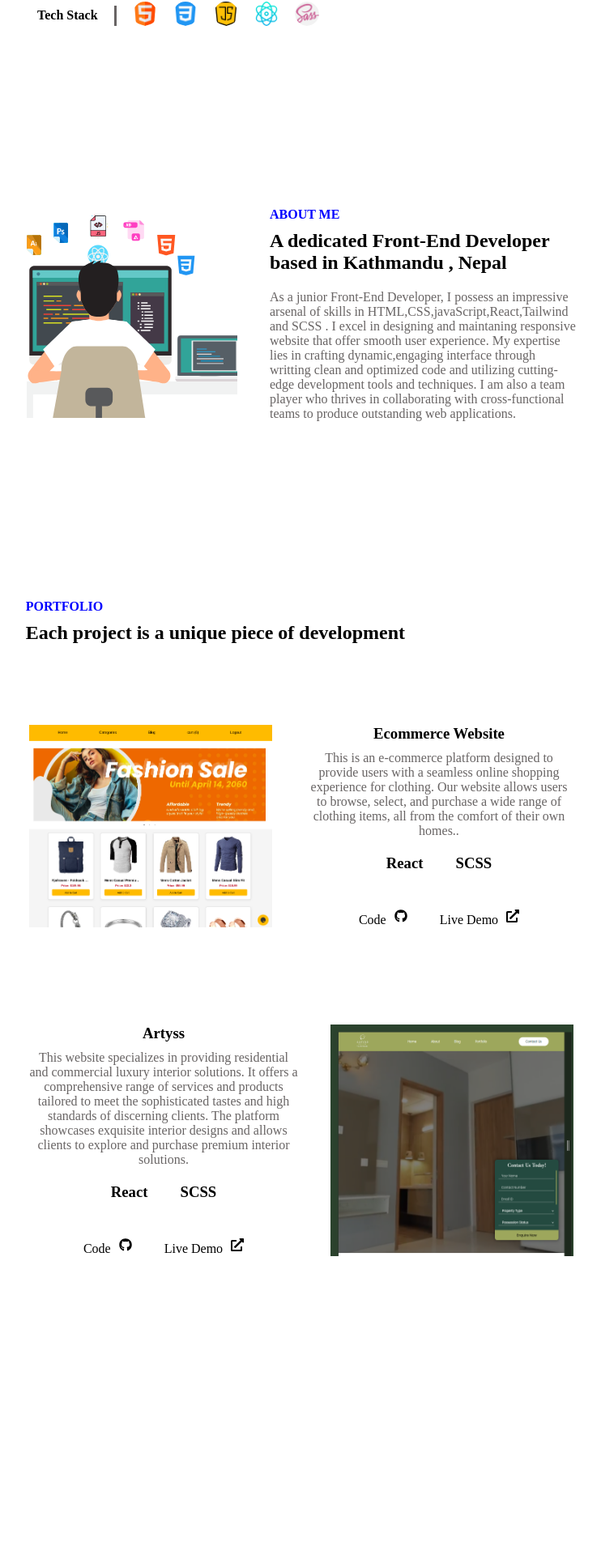
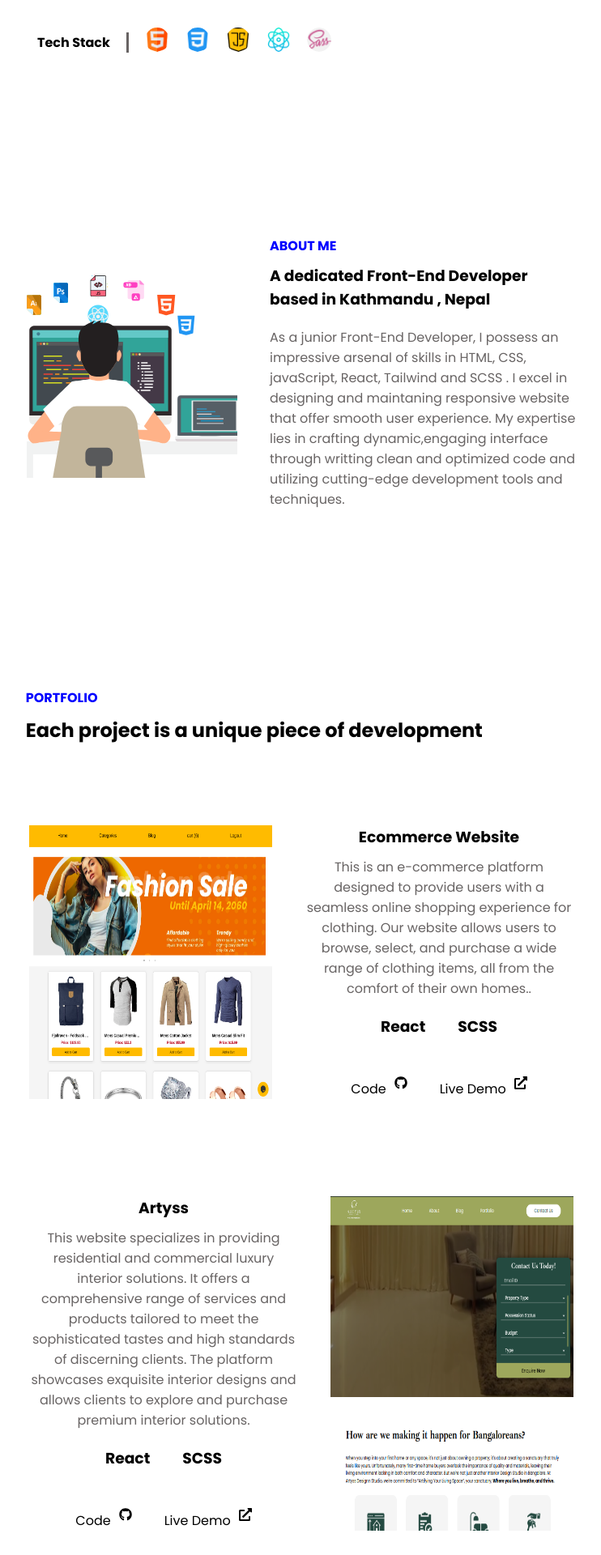
Before and after one commit to SanjeevRoyy/myPortfolio, a React (Vite) app: page / in a window 1280 px wide. Shown: the part 416-2336 px from the top of the page at 81% size, without its empty margins (268-1010 px from the left). Before the commit the page ends 2039 px from the top, so only its background shows below. Built offline with nearby package versions, Linux system fonts and the light colour scheme; a web font is replaced by a local one.

Commit message:
changes user image

```diff
--- a/src/pages/About.jsx
+++ b/src/pages/About.jsx
@@ -14,21 +14,18 @@ const About = () => {
   return (
     <div className="AboutDiv">
       <div>
-        {/* <img src="img/about.jpg" alt="" /> */}
         <Lottie options={defaultOptions} height={260} width={260} />
       </div>
       <div className="Right">
         <h4 style={{ color: "blue", marginBottom: "10px" }}>ABOUT ME</h4>
-        <h2>A dedicated Front-End Developer based in Kathmandu , Nepal</h2>
+        <h3>A dedicated Front-End Developer based in Kathmandu , Nepal</h3>
         <p>
           As a junior Front-End Developer, I possess an impressive arsenal of
-          skills in HTML,CSS,javaScript,React,Tailwind and SCSS . I excel in
+          skills in HTML, CSS, javaScript, React, Tailwind and SCSS . I excel in
           designing and maintaning responsive website that offer smooth user
           experience. My expertise lies in crafting dynamic,engaging interface
           through writting clean and optimized code and utilizing cutting-edge
-          development tools and techniques. I am also a team player who thrives
-          in collaborating with cross-functional teams to produce outstanding
-          web applications.
+          development tools and techniques.
         </p>
       </div>
     </div>
--- a/src/pages/Portfolio.jsx
+++ b/src/pages/Portfolio.jsx
@@ -17,7 +17,7 @@ const Portfolio = () => {
       <div className="ProjectSection">
         <img src="img/ecommerce.png" alt="" />
         <div className="ProjectDetails">
-          <h3>Ecommerce Website</h3>
+          <h3>Ecommerce Website </h3>
           <p>
             This is an e-commerce platform designed to provide users with a
             seamless online shopping experience for clothing. Our website allows
@@ -31,11 +31,23 @@ const Portfolio = () => {
           <div className="Links">
             <div className="SameLinks">
               <p style={{ color: "black" }}>Code</p>
-              <FaGithub />
+              <a
+                style={{ color: "black" }}
+                href="https://github.com/SanjeevRoyy/Ecommerce"
+                target="blank"
+              >
+                <FaGithub />
+              </a>
             </div>
             <div className="SameLinks">
               <p style={{ color: "black" }}>Live Demo</p>
-              <FaExternalLinkAlt />
+              <a
+                style={{ color: "black" }}
+                href="https://ecommerce-one-jade-91.vercel.app/"
+                target="blank"
+              >
+                <FaExternalLinkAlt />
+              </a>
             </div>
           </div>
         </div>
@@ -59,11 +71,19 @@ const Portfolio = () => {
           <div className="Links">
             <div className="SameLinks">
               <p style={{ color: "black" }}>Code</p>
-              <FaGithub />
+              <a
+                style={{ color: "black" }}
+                href="https://github.com/SanjeevRoyy/office_work"
+                target="blank"
+              >
+                <FaGithub />
+              </a>
             </div>
             <div className="SameLinks">
               <p style={{ color: "black" }}>Live Demo</p>
-              <FaExternalLinkAlt />
+              <a style={{color:"black"}} href="https://artyss-final.vercel.app/" target="blank">
+                <FaExternalLinkAlt />
+              </a>
             </div>
           </div>
         </div>
--- a/src/scss/components/_navbar.scss
+++ b/src/scss/components/_navbar.scss
@@ -5,6 +5,7 @@
   cursor: pointer;
   position: sticky;
   top: 0;
+  background: white;
   z-index: 1000; /* Optional: Ensure the navbar stays above other content */
   a {
     text-decoration: none;
--- a/src/scss/main.scss
+++ b/src/scss/main.scss
@@ -7,5 +7,6 @@
 *{
     margin: 0;
     padding: 0;
+    font-family: "Poppins";
 
 }
--- a/src/scss/pages/home/_about.scss
+++ b/src/scss/pages/home/_about.scss
@@ -4,6 +4,7 @@
   display: flex;
   justify-content: center;
   gap: 40px;
+  align-items: center;
   img {
     object-fit: cover;
     height: 260px;
--- a/src/scss/pages/home/_portfolio.scss
+++ b/src/scss/pages/home/_portfolio.scss
@@ -2,24 +2,22 @@
   margin-top: 20px;
   padding: 100px;
   display: flex;
-  // flex-direction: column;
   justify-content: center;
 }
 .TextHeading {
   width: 63%;
 }
 .ProjectSection {
-  text-align: center;
   display: flex;
   gap: 40px;
   justify-content: center;
-
   img {
     width: 300px;
   }
 }
 .ProjectDetails {
   width: 26%;
+  text-align: center;
   p {
     margin-top: 10px;
     color: rgb(104, 100, 100);
@@ -31,13 +29,13 @@
   display: flex;
   gap: 40px;
 }
-.Links{
+.Links {
   margin-top: 40px;
   gap: 40px;
   display: flex;
   justify-content: center;
 }
-.SameLinks{
+.SameLinks {
   display: flex;
   gap: 10px;
   align-items: center;
```
Also changed, not shown: public/img/artyss.png, public/img/user.jpg (added).
